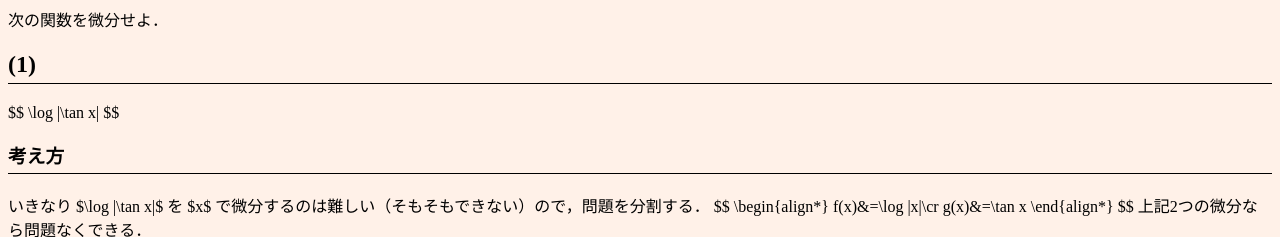
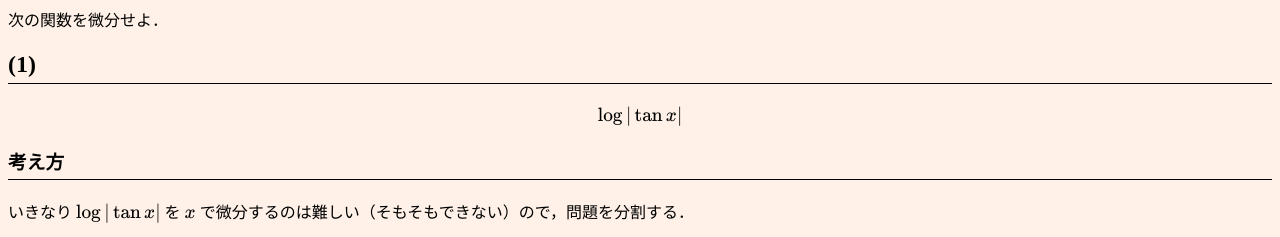
Before and after one commit to asn407/for_nk, a plain HTML site: page index.html in a window 1280 px wide. Shown: the part 670-907 px from the top of the page. Drawn offline with nearby package versions, Linux system fonts and the light colour scheme.

Commit message:
[update] index.html KaTeXが反映されないバグ修正のテスト

```diff
--- a/index.html
+++ b/index.html
@@ -3,9 +3,27 @@
 <head>
 <title>NK</title>
 <link rel="stylesheet" href="style.css">
+<link rel="stylesheet" href="https://cdn.jsdelivr.net/npm/katex@0.16.11/dist/katex.min.css" integrity="sha384-nB0miv6/jRmo5UMMR1wu3Gz6NLsoTkbqJghGIsx//Rlm+ZU03BU6SQNC66uf4l5+" crossorigin="anonymous">
+
+<!-- The loading of KaTeX is deferred to speed up page rendering -->
+<script defer src="https://cdn.jsdelivr.net/npm/katex@0.16.11/dist/katex.min.js" integrity="sha384-7zkQWkzuo3B5mTepMUcHkMB5jZaolc2xDwL6VFqjFALcbeS9Ggm/Yr2r3Dy4lfFg" crossorigin="anonymous"></script>
+
+<!-- To automatically render math in text elements, include the auto-render extension: -->
+<script defer src="https://cdn.jsdelivr.net/npm/katex@0.16.11/dist/contrib/auto-render.min.js" integrity="sha384-43gviWU0YVjaDtb/GhzOouOXtZMP/7XUzwPTstBeZFe/+rCMvRwr4yROQP43s0Xk" crossorigin="anonymous"
+    onload="renderMathInElement(document.body);"></script>
 </head>
 <body>
-<script src="katex_setup.js"></script>
+<script>
+// KaTeXのレンダリング設定
+document.addEventListener("DOMContentLoaded", () => {
+    renderMathInElement(document.body, {
+        delimiters: [
+            { left: "$$", right: "$$", display: true },
+            { left: "$", right: "$", display: false }
+        ]
+    });
+});
+</script>
 <h1>NKのために</h1>
 【絶賛更新中☆彡】
 <h1>はじめに</h1>
```
